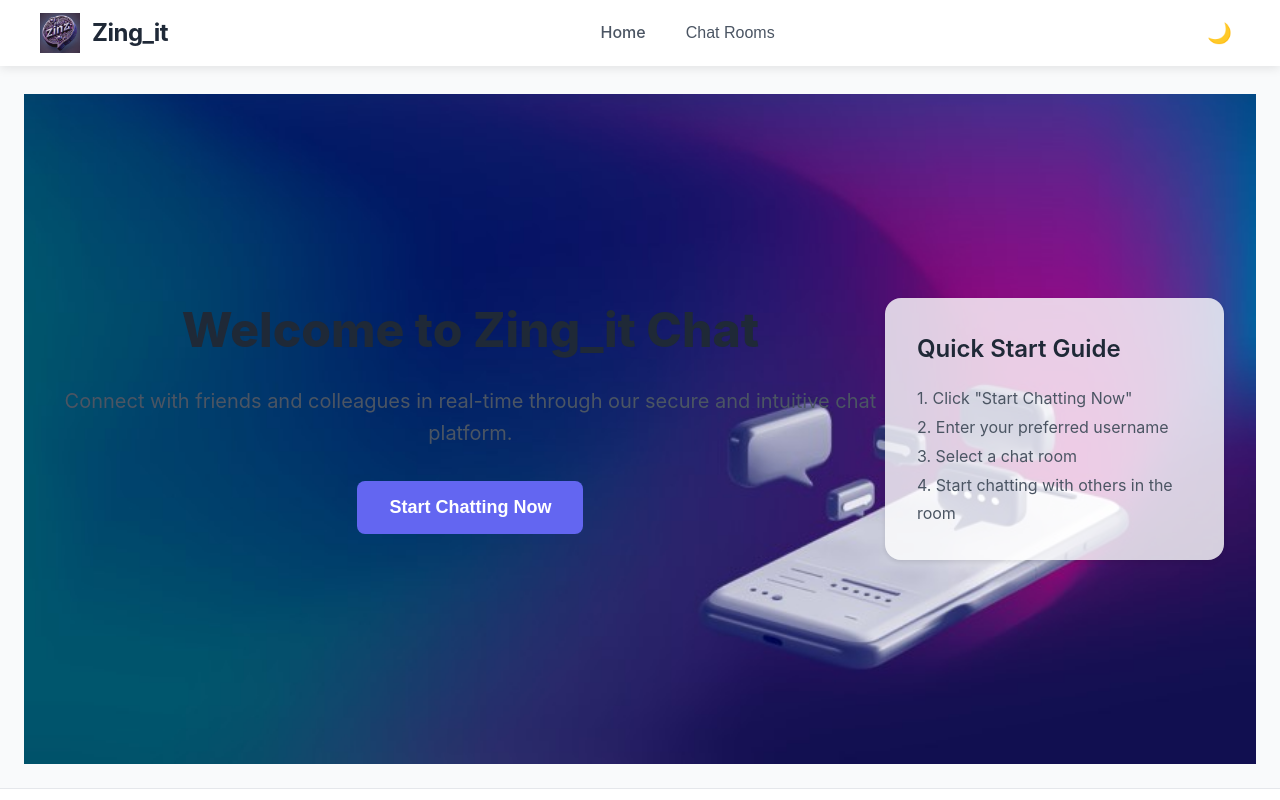
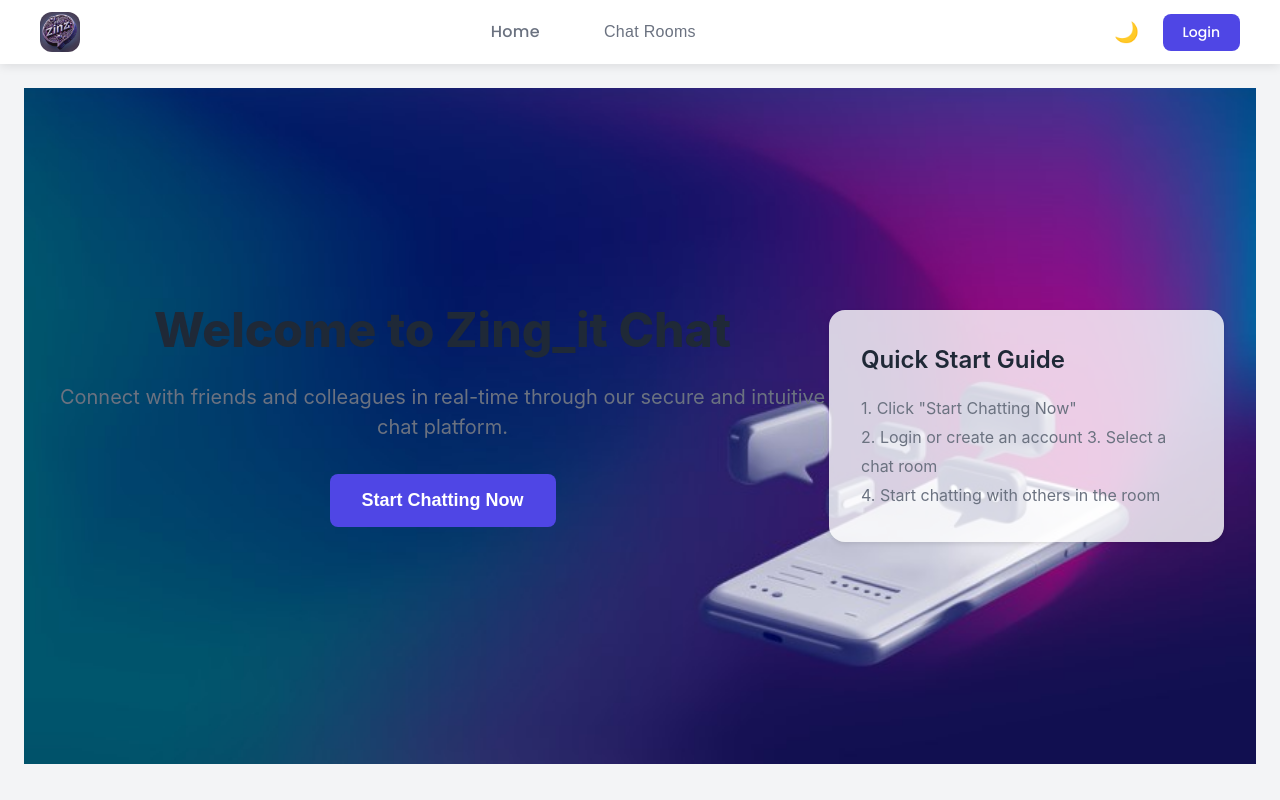
Before and after one commit to TriggerJames/Zing_It, a React (Create React App) app in the folder zing_it_frontend/: page / in a window 1280 px wide. Shown: the top 800 px of the page. Built offline with nearby package versions, Linux system fonts and the light colour scheme; the HTML template or start-up script is replaced by a standard one.

Commit message:
Updates on a few src files

```diff
--- a/zing_it_frontend/src/assets/css/App.css
+++ b/zing_it_frontend/src/assets/css/App.css
@@ -1,48 +1,37 @@
 /* src/assets/css/App.css */
 
 :root {
-  /* Modern Color Palette */
-  --primary-color: #6366f1;
-  --primary-hover: #4f46e5;
-  --secondary-color: #ec4899;
-  --accent-color: #8b5cf6;
+  /* Color Variables */
+  --primary-color: #4f46e5;
+  --primary-hover: #4338ca;
   --text-primary: #1f2937;
-  --text-secondary: #4b5563;
+  --text-secondary: #6b7280;
   --bg-primary: #ffffff;
-  --bg-secondary: #f9fafb;
+  --bg-secondary: #f3f4f6;
   --border-color: #e5e7eb;
-  --success-color: #10b981;
-  --error-color: #ef4444;
-  --warning-color: #f59e0b;
 
-  /* Enhanced Spacing */
+  /* Spacing */
   --spacing-xs: 0.25rem;
   --spacing-sm: 0.5rem;
   --spacing-md: 1rem;
   --spacing-lg: 1.5rem;
   --spacing-xl: 2rem;
-  --spacing-2xl: 3rem;
 
-  /* Layout */
-  --header-height: 70px;
+  /* Other Variables */
+  --header-height: 64px;
   --footer-height: 60px;
-  --max-width: 1280px;
-  --border-radius: 0.5rem;
-
-  /* Transitions */
   --transition-speed: 0.3s;
-  --transition-ease: cubic-bezier(0.4, 0, 0.2, 1);
 }
 
-/* Dark Theme */
+/* Dark Theme Variables */
 [data-theme="dark"] {
   --primary-color: #818cf8;
   --primary-hover: #6366f1;
-  --text-primary: #f9fafb;
-  --text-secondary: #d1d5db;
-  --bg-primary: #111827;
-  --bg-secondary: #1f2937;
-  --border-color: #374151;
+  --text-primary: #f3f4f6;
+  --text-secondary: #9ca3af;
+  --bg-primary: #1f2937;
+  --bg-secondary: #374151;
+  --border-color: #4b5563;
 }
 
 /* Global Styles */
@@ -53,12 +42,12 @@
 }
 
 body {
-  font-family: 'Inter', -apple-system, BlinkMacSystemFont, 'Segoe UI', Roboto,
-    Oxygen, Ubuntu, Cantarell, 'Open Sans', 'Helvetica Neue', sans-serif;
-  line-height: 1.6;
+  font-family: -apple-system, BlinkMacSystemFont, 'Segoe UI', Roboto, Oxygen,
+    Ubuntu, Cantarell, 'Open Sans', 'Helvetica Neue', sans-serif;
+  line-height: 1.5;
   color: var(--text-primary);
   background-color: var(--bg-secondary);
-  transition: background-color var(--transition-speed) var(--transition-ease);
+  transition: background-color var(--transition-speed) ease;
 }
 
 .app {
@@ -69,60 +58,36 @@ body {
 
 .main-content {
   flex: 1;
-  width: 100%;
-  max-width: var(--max-width);
-  margin: 0 auto;
   padding: var(--spacing-lg);
   margin-top: var(--header-height);
+  margin-bottom: var(--footer-height);
 }
 
-/* Enhanced Container */
+/* Loading State */
+.app-loading {
+  height: 100vh;
+  display: flex;
+  justify-content: center;
+  align-items: center;
+  background-color: var(--bg-primary);
+}
+
+/* Utility Classes */
 .container {
-  width: 100%;
-  max-width: var(--max-width);
+  max-width: 1200px;
   margin: 0 auto;
   padding: 0 var(--spacing-md);
 }
 
-/* Button Styles */
-.button {
-  display: inline-flex;
-  align-items: center;
-  justify-content: center;
-  padding: 0.5rem 1rem;
-  border-radius: var(--border-radius);
-  font-weight: 500;
-  transition: all var(--transition-speed) var(--transition-ease);
-  cursor: pointer;
-  border: none;
-}
-
-.button-primary {
-  background-color: var(--primary-color);
-  color: white;
-}
-
-.button-primary:hover {
-  background-color: var(--primary-hover);
-}
-
-/* Card Styles */
-.card {
-  background-color: var(--bg-primary);
-  border-radius: var(--border-radius);
-  box-shadow: 0 1px 3px rgba(0, 0, 0, 0.1);
-  padding: var(--spacing-lg);
-  transition: transform var(--transition-speed) var(--transition-ease);
-}
-
-.card:hover {
-  transform: translateY(-2px);
+.text-center {
+  text-align: center;
 }
 
 /* Responsive Design */
 @media (max-width: 768px) {
   :root {
-    --header-height: 60px;
+    --header-height: 56px;
+    --footer-height: 120px;
   }
 
   .main-content {
@@ -131,23 +96,37 @@ body {
 }
 
 /* Accessibility */
+.visually-hidden {
+  position: absolute;
+  width: 1px;
+  height: 1px;
+  padding: 0;
+  margin: -1px;
+  overflow: hidden;
+  clip: rect(0, 0, 0, 0);
+  border: 0;
+}
+
+/* Focus Styles */
 :focus {
   outline: 2px solid var(--primary-color);
   outline-offset: 2px;
 }
 
-/* Animations */
-@keyframes fadeIn {
-  from {
-    opacity: 0;
-    transform: translateY(10px);
-  }
-  to {
-    opacity: 1;
-    transform: translateY(0);
-  }
+/* Scrollbar Styles */
+::-webkit-scrollbar {
+  width: 8px;
 }
 
-.fade-in {
-  animation: fadeIn 0.5s var(--transition-ease);
+::-webkit-scrollbar-track {
+  background: var(--bg-secondary);
 }
+
+::-webkit-scrollbar-thumb {
+  background: var(--primary-color);
+  border-radius: 4px;
+}
+
+::-webkit-scrollbar-thumb:hover {
+  background: var(--primary-hover);
+}
--- a/zing_it_frontend/src/assets/css/Navbar.css
+++ b/zing_it_frontend/src/assets/css/Navbar.css
@@ -1,4 +1,7 @@
 /* src/assets/css/Navbar.css */
+
+/* Import Google Fonts */
+@import url('https://fonts.googleapis.com/css2?family=Poppins:wght@400;500;600&display=swap');
 
 .navbar {
   position: fixed;
@@ -10,6 +13,7 @@
   box-shadow: 0 2px 10px rgba(0, 0, 0, 0.1);
   z-index: 1000;
   transition: all 0.3s ease;
+  font-family: 'Poppins', sans-serif;
 }
 
 .navbar-container {
@@ -25,7 +29,6 @@
   display: flex;
   align-items: center;
   text-decoration: none;
-  color: var(--primary-color);
   transition: opacity 0.3s ease;
 }
 
@@ -36,14 +39,12 @@
 .navbar-logo-image {
   height: 40px;
   width: auto;
-  margin-right: 0.75rem;
+  border-radius: 12px;
+  transition: transform 0.3s ease;
 }
 
-.navbar-logo-text {
-  font-size: 1.5rem;
-  font-weight: bold;
-  color: var(--text-primary);
-  letter-spacing: -0.5px;
+.navbar-logo:hover .navbar-logo-image {
+  transform: scale(1.05);
 }
 
 /* Navigation Items */
@@ -58,17 +59,26 @@
   color: var(--text-secondary);
   font-weight: 500;
   font-size: 1rem;
-  padding: 0.5rem;
-  border-radius: 0.375rem;
+  padding: 0.5rem 1rem;
+  border-radius: 0.5rem;
   transition: all 0.3s ease;
   cursor: pointer;
   border: none;
   background: none;
+  letter-spacing: 0.3px;
 }
 
 .navbar-nav-item:hover {
   color: var(--primary-color);
   background-color: rgba(102, 126, 234, 0.1);
+  transform: translateY(-1px);
+}
+
+/* Navbar Actions */
+.navbar-actions {
+  display: flex;
+  align-items: center;
+  gap: 1rem;
 }
 
 /* Theme Toggle Button */
@@ -77,166 +87,95 @@
   border: none;
   cursor: pointer;
   font-size: 1.25rem;
-  color: var(--text-secondary);
   padding: 0.5rem;
-  border-radius: 0.375rem;
+  border-radius: 50%;
   transition: all 0.3s ease;
+  width: 40px;
+  height: 40px;
+  display: flex;
+  align-items: center;
+  justify-content: center;
 }
 
 .theme-toggle:hover {
   background-color: rgba(102, 126, 234, 0.1);
-  transform: scale(1.1);
+  transform: rotate(15deg);
 }
 
-/* Chat Modal Styles */
-.chat-modal-overlay {
-  position: fixed;
-  top: 0;
-  left: 0;
-  right: 0;
-  bottom: 0;
-  background-color: rgba(0, 0, 0, 0.5);
-  display: flex;
-  justify-content: center;
-  align-items: center;
-  z-index: 1100;
-  backdrop-filter: blur(4px);
-}
-
-.chat-modal {
-  background-color: var(--bg-primary);
-  padding: 2rem;
-  border-radius: 1rem;
-  box-shadow: 0 4px 6px rgba(0, 0, 0, 0.1);
-  width: 90%;
-  max-width: 400px;
-  animation: modalFadeIn 0.3s ease;
-}
-
-@keyframes modalFadeIn {
-  from {
-    opacity: 0;
-    transform: translateY(-20px);
-  }
-  to {
-    opacity: 1;
-    transform: translateY(0);
-  }
-}
-
-.chat-modal-title {
-  font-size: 1.5rem;
-  font-weight: 600;
-  color: var(--text-primary);
-  margin-bottom: 1.5rem;
-  text-align: center;
-}
-
-.form-group {
-  margin-bottom: 1.5rem;
-}
-
-.form-group label {
-  display: block;
-  margin-bottom: 0.5rem;
-  color: var(--text-secondary);
-  font-size: 0.875rem;
-  font-weight: 500;
-}
-
-.form-group input,
-.form-group select {
-  width: 100%;
-  padding: 0.75rem;
-  border: 1px solid var(--border-color);
-  border-radius: 0.5rem;
-  font-size: 1rem;
-  color: var(--text-primary);
-  background-color: var(--bg-primary);
-  transition: all 0.3s ease;
-}
-
-.form-group input:focus,
-.form-group select:focus {
-  outline: none;
-  border-color: var(--primary-color);
-  box-shadow: 0 0 0 3px rgba(102, 126, 234, 0.1);
-}
-
-.chat-modal-buttons {
-  display: flex;
-  gap: 1rem;
-  margin-top: 2rem;
-}
-
-.join-button,
-.cancel-button {
-  flex: 1;
-  padding: 0.75rem;
+/* Auth Buttons */
+.logout-button,
+.login-button {
+  padding: 0.5rem 1.25rem;
   border: none;
   border-radius: 0.5rem;
-  font-size: 1rem;
+  font-size: 0.875rem;
   font-weight: 500;
   cursor: pointer;
   transition: all 0.3s ease;
+  font-family: 'Poppins', sans-serif;
 }
 
-.join-button {
-  background-color: var(--primary-color);
+.logout-button {
+  background-color: #ef4444;
   color: white;
 }
 
-.join-button:hover {
-  background-color: var(--primary-hover);
+.logout-button:hover {
+  background-color: #dc2626;
   transform: translateY(-1px);
 }
 
-.cancel-button {
-  background-color: var(--bg-secondary);
-  color: var(--text-secondary);
+.login-button {
+  background-color: var(--primary-color);
+  color: white;
+  text-decoration: none;
+  display: inline-block;
 }
 
-.cancel-button:hover {
-  background-color: var(--border-color);
+.login-button:hover {
+  background-color: var(--primary-hover);
   transform: translateY(-1px);
 }
 
 /* Dark Mode Styles */
 [data-theme="dark"] .navbar {
-  background-color: var(--bg-primary-dark);
-  border-bottom: 1px solid var(--border-color-dark);
-}
-
-[data-theme="dark"] .navbar-logo-text {
-  color: var(--text-primary-dark);
+  background-color: #1a1a1a;
+  border-bottom: 1px solid rgba(255, 255, 255, 0.1);
 }
 
 [data-theme="dark"] .navbar-nav-item {
-  color: var(--text-secondary-dark);
+  color: #e5e7eb;
 }
 
 [data-theme="dark"] .navbar-nav-item:hover {
   background-color: rgba(255, 255, 255, 0.1);
+  color: #fff;
 }
 
 [data-theme="dark"] .theme-toggle {
-  color: var(--text-secondary-dark);
+  color: #e5e7eb;
 }
 
-[data-theme="dark"] .chat-modal {
-  background-color: var(--bg-primary-dark);
+[data-theme="dark"] .theme-toggle:hover {
+  background-color: rgba(255, 255, 255, 0.1);
 }
 
-[data-theme="dark"] .form-group input,
-[data-theme="dark"] .form-group select {
-  background-color: var(--bg-secondary-dark);
-  color: var(--text-primary-dark);
-  border-color: var(--border-color-dark);
+[data-theme="dark"] .logout-button {
+  background-color: #ef4444;
+  color: white;
 }
 
-[data-theme="dark"] .cancel-button {
-  background-color: var(--bg-secondary-dark);
-  color: var(--text-secondary-dark);
+[data-theme="dark"] .logout-button:hover {
+  background-color: #dc2626;
+}
+
+[data-theme="dark"] .login-button {
+  background-color: #6366f1;
+  color: white;
+}
+
+[data-theme="dark"] .login-button:hover {
+  background-color: #4f46e5;
 }
 
 /* Responsive Design */
@@ -247,11 +186,6 @@
 
   .navbar-logo-image {
     height: 32px;
-    margin-right: 0.5rem;
-  }
-
-  .navbar-logo-text {
-    font-size: 1.25rem;
   }
 
   .navbar-nav {
@@ -260,21 +194,23 @@
 
   .navbar-nav-item {
     font-size: 0.875rem;
-    padding: 0.375rem;
+    padding: 0.375rem 0.75rem;
+  }
+
+  .navbar-actions {
+    gap: 0 .5rem;
   }
 
   .theme-toggle {
     font-size: 1rem;
+    padding: 0.375rem;
+    width: 32px;
+    height: 32px;
   }
 
-  .chat-modal {
-    width: 95%;
-    padding: 1.5rem;
+  .logout-button,
+  .login-button {
+    padding: 0.375rem 0.75rem;
+    font-size: 0.75rem;
   }
 }
-
-/* Accessibility Focus Styles */
-*:focus {
-  outline: none;
-  box-shadow: 0 0 0 3px rgba(102, 126, 234, 0.1);
-}
--- a/zing_it_frontend/src/components/Navbar.js
+++ b/zing_it_frontend/src/components/Navbar.js
@@ -2,46 +2,76 @@
 import React from 'react';
 import { Link, useNavigate } from 'react-router-dom';
 import { useTheme } from '../contexts/ThemeContext';
+import { useAuth } from '../contexts/AuthContext';
 import '../assets/css/Navbar.css';
 import ZingLogo from '../assets/images/ZingLogo.png';
 
 function Navbar() {
   const { theme, toggleTheme } = useTheme();
+  const { currentUser, logout } = useAuth();
   const navigate = useNavigate();
 
   const handleChatClick = () => {
-    // Redirect to the rooms page
     navigate('/rooms');
+  };
+
+  const handleLogout = () => {
+    logout();
+    navigate('/');
   };
 
   return (
     <header className={`navbar ${theme}`}>
       <div className="navbar-container">
         <Link to="/" className="navbar-logo">
-          <img src={ZingLogo} alt="Zing_it Logo" className="navbar-logo-image" />
-          <span className="navbar-logo-text">Zing_it</span>
+          <img
+            src={ZingLogo}
+            alt="Zing_it Logo"
+            className="navbar-logo-image"
+          />
         </Link>
 
         <nav className="navbar-nav">
-          <Link to="/" className="navbar-nav-item">Home</Link>
+          <Link to="/" className="navbar-nav-item">
+            Home
+          </Link>
           <button
             onClick={handleChatClick}
             className="navbar-nav-item"
-            style={{
-              background: 'none',
-              border: 'none',
-              cursor: 'pointer',
-              fontSize: 'inherit',
-              padding: 'inherit'
-            }}
           >
             Chat Rooms
           </button>
+          {currentUser && (
+            <Link to="/profile" className="navbar-nav-item">
+              Profile
+            </Link>
+          )}
         </nav>
 
-        <button className="theme-toggle" onClick={toggleTheme}>
-          {theme === 'light' ? '🌙' : '☀️'}
-        </button>
+        <div className="navbar-actions">
+          <button
+            className="theme-toggle"
+            onClick={toggleTheme}
+            aria-label="Toggle theme"
+          >
+            {theme === 'light' ? '🌙' : '☀️'}
+          </button>
+          {currentUser ? (
+            <button
+              className="logout-button"
+              onClick={handleLogout}
+            >
+              Logout
+            </button>
+          ) : (
+            <Link
+              to="/login"
+              className="login-button"
+            >
+              Login
+            </Link>
+          )}
+        </div>
       </div>
     </header>
   );
--- /dev/null
+++ b/zing_it_frontend/src/components/PrivateRoute.js
@@ -0,0 +1,11 @@
+import React from 'react';
+import { Navigate } from 'react-router-dom';
+import { useAuth } from '../contexts/AuthContext';
+
+function PrivateRoute({ children }) {
+  const { currentUser } = useAuth();
+
+  return currentUser ? children : <Navigate to="/login" />;
+}
+
+export default PrivateRoute;
--- /dev/null
+++ b/zing_it_frontend/src/contexts/AuthContext.js
@@ -0,0 +1,41 @@
+// src/contexts/AuthContext.js
+import React, { createContext, useState, useContext, useEffect } from 'react';
+
+const AuthContext = createContext();
+
+export function useAuth() {
+  return useContext(AuthContext);
+}
+
+export function AuthProvider({ children }) {
+  const [currentUser, setCurrentUser] = useState(null);
+
+  useEffect(() => {
+    const user = localStorage.getItem('user');
+    if (user) {
+      setCurrentUser(JSON.parse(user));
+    }
+  }, []);
+
+  const login = (userData) => {
+    setCurrentUser(userData);
+    localStorage.setItem('user', JSON.stringify(userData));
+  };
+
+  const logout = () => {
+    setCurrentUser(null);
+    localStorage.removeItem('user');
+  };
+
+  const value = {
+    currentUser,
+    login,
+    logout
+  };
+
+  return (
+    <AuthContext.Provider value={value}>
+      {children}
+    </AuthContext.Provider>
+  );
+}
--- a/zing_it_frontend/src/pages/ChatPage.js
+++ b/zing_it_frontend/src/pages/ChatPage.js
@@ -1,58 +1,59 @@
 // src/pages/ChatPage.js
+
 import React, { useState, useEffect, useRef } from 'react';
 import { useLocation, useNavigate } from 'react-router-dom';
 import io from 'socket.io-client';
 import { CHAT_ROOMS } from '../config/rooms';
+import { useAuth } from '../contexts/AuthContext';
 import '../assets/css/ChatPage.css';
+import notificationSound from '../assets/sounds/notification.mp3';
 
 function ChatPage() {
   const [socket, setSocket] = useState(null);
   const [messages, setMessages] = useState([]);
   const [inputMessage, setInputMessage] = useState('');
   const [currentRoom, setCurrentRoom] = useState(null);
-  const [username, setUsername] = useState('');
   const [onlineUsers, setOnlineUsers] = useState([]);
 
   const location = useLocation();
   const navigate = useNavigate();
   const messagesEndRef = useRef(null);
+  const { currentUser } = useAuth();
+  const audioRef = useRef(new Audio(notificationSound));
 
-  // Auto-scroll to bottom when new messages arrive
   const scrollToBottom = () => {
     messagesEndRef.current?.scrollIntoView({ behavior: 'smooth' });
   };
 
   useEffect(() => {
     const params = new URLSearchParams(location.search);
-    const roomId = params.get('roomId');
-    const username = params.get('username');
+    const roomId = params.get('roomId') || 'general';
 
-    if (!roomId || !username) {
-      navigate('/rooms');
+    if (!currentUser) {
+      navigate('/login');
       return;
     }
 
-    // Find the room details
     const room = Object.values(CHAT_ROOMS).find(r => r.id === roomId);
     if (!room) {
       navigate('/rooms');
       return;
     }
 
-    setUsername(username);
     setCurrentRoom(room);
 
-    // Connect to socket server
     const newSocket = io('http://localhost:5000', {
-      query: { username, roomId }
+      query: { username: currentUser.username, roomId }
     });
 
     setSocket(newSocket);
 
-    // Socket event listeners
     newSocket.on('message', (message) => {
       setMessages(prev => [...prev, message]);
       scrollToBottom();
+      if (message.username !== currentUser.username) {
+        audioRef.current.play();
+      }
     });
 
     newSocket.on('userJoined', (data) => {
@@ -71,11 +72,10 @@ function ChatPage() {
       setOnlineUsers(data.users);
     });
 
-    // Cleanup on unmount
     return () => {
       newSocket.close();
     };
-  }, [location.search, navigate]);
+  }, [location.search, navigate, currentUser]);
 
   const sendMessage = (e) => {
     e.preventDefault();
@@ -83,7 +83,7 @@ function ChatPage() {
       const messageData = {
         roomId: currentRoom.id,
         message: inputMessage,
-        username,
+        username: currentUser.username,
         timestamp: new Date().toISOString()
       };
 
@@ -116,15 +116,15 @@ function ChatPage() {
           {messages.map((msg, index) => (
             <div
               key={index}
-              className={`message ${msg.username === username ? 'message-self' : ''} ${msg.type === 'system' ? 'message-system' : ''}`}
+              className={`message ${msg.username === currentUser.username ? 'message-self' : ''} ${msg.type === 'system' ? 'message-system' : ''}`}
             >
               {msg.type === 'system' ? (
-                <div className="message-system-content">{msg.content}</div>
+                 <div className="message-system-content">{msg.content}</div>
               ) : (
                 <>
                   <div className="message-header">
                     <span className="message-username">
-                      {msg.username === username ? 'You' : msg.username}
+                      {msg.username === currentUser.username ? 'You' : msg.username}
                     </span>
                     <span className="message-time">
                       {new Date(msg.timestamp).toLocaleTimeString()}
--- a/zing_it_frontend/src/pages/Home.js
+++ b/zing_it_frontend/src/pages/Home.js
@@ -1,37 +1,58 @@
 // src/pages/Home.js
-import React from 'react';
+
+import React, { useEffect, useState } from 'react';
 import { useNavigate } from 'react-router-dom';
 import '../assets/css/Home.css';
 
 function Home({ isDarkMode }) {
   const navigate = useNavigate();
+  const [isLoggedIn, setIsLoggedIn] = useState(false);
+
+  // Check if user is logged in
+  useEffect(() => {
+    // You can replace this with your actual authentication check
+    const userToken = localStorage.getItem('userToken');
+    setIsLoggedIn(!!userToken);
+  }, []);
 
   const handleStartChatting = () => {
-    // Redirect to the login page
-    navigate('/login');
+    if (isLoggedIn) {
+      // Redirect to chat rooms if user is logged in
+      navigate('/rooms');
+    } else {
+      // Redirect to login if user is not logged in
+      navigate('/login');
+    }
   };
 
   return (
     <div className={`home-container ${isDarkMode ? 'dark-mode' : ''}`}>
       {/* Hero Section */}
       <section className="hero-section">
-        <h1 className="hero-title">Welcome to Zing_it Chat</h1>
-        <p className="hero-subtitle">
+        <h1 className={`hero-title ${isDarkMode ? 'text-white' : 'text-gray-900'}`}>
+          Welcome to Zing_it Chat
+        </h1>
+        <p className={`hero-subtitle ${isDarkMode ? 'text-gray-300' : 'text-gray-600'}`}>
           Connect with friends and colleagues in real-time through our secure and intuitive chat platform.
         </p>
-        <button onClick={handleStartChatting} className="cta-button">
-          Start Chatting Now
+        <button
+          onClick={handleStartChatting}
+          className="cta-button hover:scale-105 transition-transform duration-200"
+        >
+          {isLoggedIn ? 'Go to Chat Rooms' : 'Start Chatting Now'}
         </button>
       </section>
 
       {/* Quick Start Guide */}
-      <section className="feature-card">
-        <h2 className="feature-title">Quick Start Guide</h2>
-        <p className="feature-description">
-          1. Click "Start Chatting Now"<br />
-          2. Enter your preferred username<br />
-          3. Select a chat room<br />
-          4. Start chatting with others in the room
+      <section className={`feature-card ${isDarkMode ? 'bg-gray-800 text-white' : 'bg-white text-gray-800'}`}>
+        <h2 className={`feature-title ${isDarkMode ? 'text-white' : 'text-gray-900'}`}>
+          Quick Start Guide
+        </h2>
+        <p className={`feature-description ${isDarkMode ? 'text-gray-300' : 'text-gray-600'}`}>
+          1. {isLoggedIn ? 'Click "Go to Chat Rooms"' : 'Click "Start Chatting Now"'}<br />
+          {!isLoggedIn && '2. Login or create an account\n'}
+          {isLoggedIn ? '2.' : '3.'} Select a chat room<br />
+          {isLoggedIn ? '3.' : '4.'} Start chatting with others in the room
         </p>
       </section>
     </div>
--- a/zing_it_frontend/src/pages/ProfilePage.js
+++ b/zing_it_frontend/src/pages/ProfilePage.js
@@ -1,4 +1,5 @@
 // src/pages/ProfilePage.js
+
 import React, { useState } from 'react';
 import '../assets/css/ProfilePage.css';
 
--- a/zing_it_frontend/src/pages/RoomsPage.js
+++ b/zing_it_frontend/src/pages/RoomsPage.js
@@ -1,12 +1,21 @@
 // src/pages/RoomsPage.js
-import React, { useState } from 'react';
+
+import React, { useState, useEffect } from 'react';
 import { useNavigate } from 'react-router-dom';
 import { CHAT_ROOMS } from '../config/rooms';
+import { useAuth } from '../contexts/AuthContext';
 import '../assets/css/RoomsPage.css';
 
 function RoomsPage() {
   const [username, setUsername] = useState('');
   const navigate = useNavigate();
+  const { currentUser } = useAuth();
+
+  useEffect(() => {
+    if (!currentUser) {
+      navigate('/login');
+    }
+  }, [currentUser, navigate]);
 
   const handleJoinRoom = (room) => {
     if (!username.trim()) {
@@ -23,7 +32,6 @@ function RoomsPage() {
       }
     }
 
-    // Navigate to chat page with username and room info
     navigate(`/chat?roomId=${room.id}&username=${encodeURIComponent(username)}`);
   };
 
```
Also changed, not shown: zing_it_frontend/src/App.js (+13 -14 lines), zing_it_frontend/src/assets/css/ChatPage.css (+4 -3 lines), zing_it_frontend/src/pages/LoginPage.js (+22 -6 lines), 1 other file (tests, documents, lock files or other folders).
